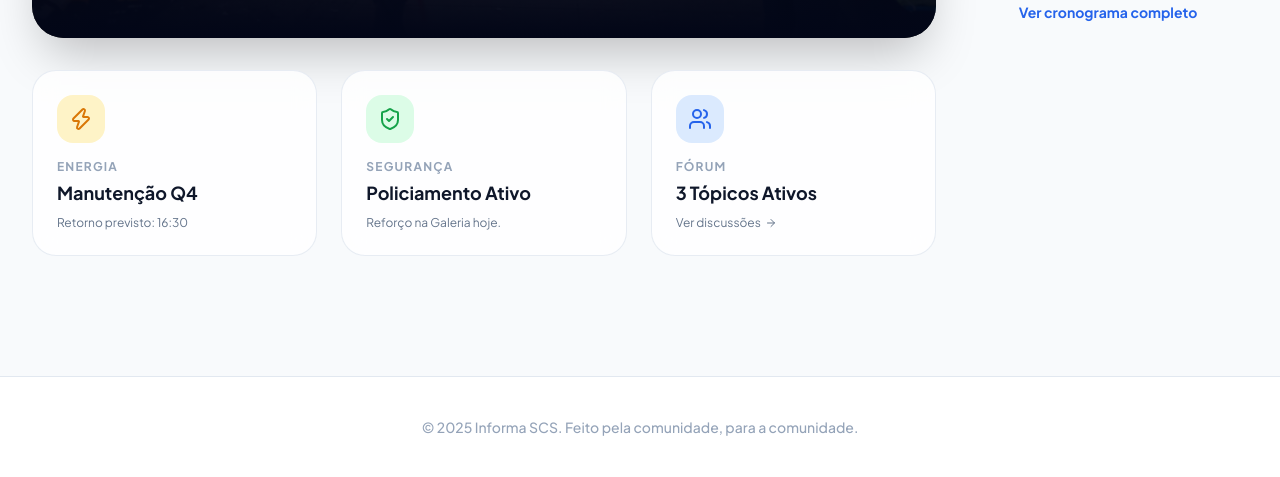
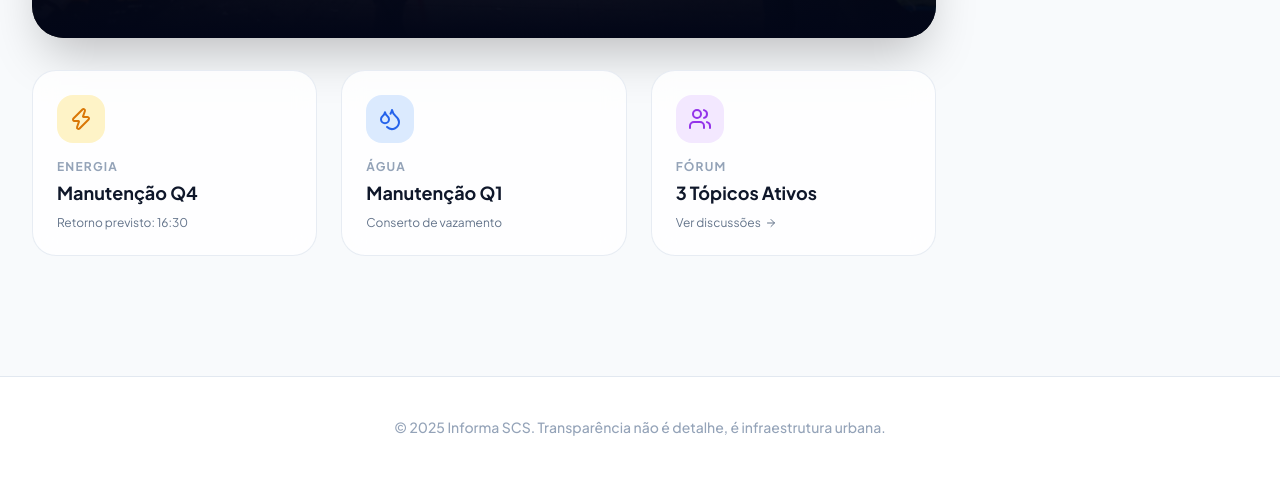
Before and after one commit to NavesDev/Iforma-SCS, a plain HTML site: page index.html in a window 1280 px wide. Shown: the part 583-1060 px from the top of the page. Drawn offline with nearby package versions, Linux system fonts and the light colour scheme.

Commit message:
feat: news addings

```diff
--- a/index.html
+++ b/index.html
@@ -113,7 +113,7 @@
 
     <footer class="bg-white border-t border-slate-200 mt-20 py-10">
         <div class="max-w-7xl mx-auto px-4 text-center">
-            <p class="text-slate-400 text-sm font-medium">© 2025 Informa SCS. Feito pela comunidade, para a comunidade.</p>
+            <p class="text-slate-400 text-sm font-medium">© 2025 Informa SCS. Transparência não é detalhe, é infraestrutura urbana.</p>
         </div>
     </footer>
 
@@ -126,19 +126,19 @@
             data: {
                 noticias: [
                     {id: 1, tag: 'NOVIDADE', title: 'Legalização dos ambulantes: como vai funcionar.', cat: 'Gov', time: '1 dia atrás', img: 'source/images/ambulantes-legalizados.jpg' },
-                    {id: 2, tag: 'URGENTE', title: 'Projeto prevê reocupação do Setor Comercial Sul', cat: 'Infra', time: '10 min atrás', img: 'source/images/SCS-revitalizacao.jpeg' },
-                    { id: 3, tag: 'CLIMA', title: 'Alerta para queda de energia com chuva forte', cat: 'Infra', time: '2 horas atrás', img: 'source/images/chuva-forte.jpg' },
+                    {id: 2, tag: 'URGENTE', title: 'Projeto prevê reocupação do Setor Comercial Sul', cat: 'Infra', time: '5 dias atrás', img: 'source/images/SCS-revitalizacao.jpeg' },
+                    {id: 3, tag: 'CLIMA', title: 'Alerta para queda de energia com chuva forte', cat: 'Infra', time: '1 semana atrás', img: 'source/images/chuva-forte.jpg' },
                 ],
                 obras: [
-                    { id: 0, local: 'Quadra 4 - Sul', progresso: 85, status: 'Finalizando', info: 'Troca de fiação e iluminação LED em todo o perímetro.' },
+                    { id: 0, local: 'Quadra 4 - Sul', progresso: 75, status: 'Finalizando', info: 'Troca de fiação e iluminação LED em todo o perímetro.' },
                     { id: 1, local: 'Quadra 2 - Bloco B', progresso: 30, status: 'Escavação', info: 'Implantação de novo sistema de drenagem pluvial.' },
                     { id: 2, local: 'Galeria dos Estados', progresso: 100, status: 'Concluído', info: 'Pintura, revitalização do piso e novos mobiliários urbanos.' }
                 ],
                 // Dados iniciais do fórum
                 forum: [
-                    { id: 1, author: 'Carlos V.', avatar: 'https://i.pravatar.cc/150?u=1', quadra: 'Q. 4', type: 'Buraco', title: 'Cratera impossível perto do BRB', desc: 'Já abri chamado na ouvidoria mas nada. Carros tendo que subir na calçada.', votes: 24, status: 'Aberto', time: '2h atrás', comments: 5 },
-                    { id: 2, author: 'Ana Julia', avatar: 'https://i.pravatar.cc/150?u=2', quadra: 'Q. 1', type: 'Segurança', title: 'Iluminação falhando no beco', desc: 'A noite fica um breu total na passagem para o conic.', votes: 42, status: 'Em Análise', time: '5h atrás', comments: 12 },
-                    { id: 3, author: 'Admin', avatar: 'https://i.pravatar.cc/150?u=admin', quadra: 'Geral', type: 'Aviso', title: 'Mutirão de limpeza no sábado', desc: 'Convidamos todos para ajudar na limpeza da praça central.', votes: 156, status: 'Oficial', time: '1d atrás', comments: 8 },
+                    { id: 1, author: 'Carlos V.', avatar: 'https://i.pravatar.cc/150?u=1', quadra: 'Q. 4', type: 'Buraco', title: 'Cratera impossível perto do BRB', desc: 'Já abri chamado na ouvidoria mas nada. Carros tendo que subir na calçada.', votes: 24, status: 'Aberto', time: '2 horas atrás', comments: 5 },
+                    { id: 2, author: 'Ana Julia', avatar: 'https://i.pravatar.cc/150?u=2', quadra: 'Q. 1', type: 'Segurança', title: 'Iluminação falhando no beco', desc: 'A noite fica um breu total na passagem para o conic.', votes: 42, status: 'Em Análise', time: '5 horas atrás', comments: 12 },
+                    { id: 3, author: 'Admin', avatar: 'https://i.pravatar.cc/150?u=admin', quadra: 'Geral', type: 'Aviso', title: 'Mutirão de limpeza no sábado', desc: 'Convidamos todos para ajudar na limpeza da praça central.', votes: 156, status: 'Oficial', time: '1 dia atrás', comments: 8 },
                 ]
             }
         };
@@ -233,36 +233,33 @@
                                     <div class="absolute inset-0 bg-gradient-to-t from-slate-950 via-slate-900/20 to-transparent p-10 flex flex-col justify-end">
                                         <div class="flex items-center gap-3 mb-4">
                                             <span class="bg-red-600 text-white text-[10px] font-black px-4 py-1 rounded-full uppercase tracking-tighter shadow-lg shadow-red-900/50">Destaque</span>
-                                            <span class="text-white/70 text-sm font-medium">Setor Comercial Sul • Agora</span>
+                                            <span class="text-white/70 text-sm font-medium">Setor Comercial Sul • 1 dia atrás</span>
                                         </div>
                                         <h2 class="text-white text-4xl md:text-5xl font-black leading-tight max-w-3xl mb-6">
                                             ${state.data.noticias?.[0]?.title}
                                         </h2>
-                                        <button class="bg-white/10 backdrop-blur-md border border-white/20 text-white w-fit px-8 py-3 rounded-2xl font-bold text-sm hover:bg-white hover:text-slate-900 transition-all flex items-center gap-2">
-                                            Ler notícia completa <i data-lucide="arrow-right" class="w-4 h-4"></i>
-                                        </button>
                                     </div>
                                 </div>
 
                                 <div class="grid grid-cols-1 md:grid-cols-3 gap-6">
-                                    <div class="glass-card p-6 rounded-3xl hover:-translate-y-1 transition-transform duration-300">
-                                        <div class="w-12 h-12 bg-amber-100 rounded-2xl flex items-center justify-center mb-4 text-amber-600">
+                                    <div class="glass-card p-6 rounded-3xl hover:-translate-y-1 transition-transform duration-300 cursor-pointer group">
+                                        <div class="w-12 h-12 bg-amber-100 rounded-2xl flex items-center justify-center mb-4 text-amber-600 group-hover:bg-amber-600 group-hover:text-white transition-colors">
                                             <i data-lucide="zap"></i>
                                         </div>
                                         <h4 class="font-bold text-slate-400 text-xs uppercase tracking-widest mb-1">Energia</h4>
                                         <p class="font-bold text-lg">Manutenção Q4</p>
                                         <p class="text-xs text-slate-500 mt-2">Retorno previsto: 16:30</p>
                                     </div>
-                                    <div class="glass-card p-6 rounded-3xl hover:-translate-y-1 transition-transform duration-300">
-                                        <div class="w-12 h-12 bg-green-100 rounded-2xl flex items-center justify-center mb-4 text-green-600">
-                                            <i data-lucide="shield-check"></i>
+                                    <div class="glass-card p-6 rounded-3xl hover:-translate-y-1 transition-transform duration-300 cursor-pointer group">
+                                        <div class="w-12 h-12 bg-blue-100 rounded-2xl flex items-center justify-center mb-4 text-blue-600 group-hover:bg-blue-600 group-hover:text-white transition-colors">
+                                            <i data-lucide="droplets"></i>
                                         </div>
-                                        <h4 class="font-bold text-slate-400 text-xs uppercase tracking-widest mb-1">Segurança</h4>
-                                        <p class="font-bold text-lg">Policiamento Ativo</p>
-                                        <p class="text-xs text-slate-500 mt-2">Reforço na Galeria hoje.</p>
+                                        <h4 class="font-bold text-slate-400 text-xs uppercase tracking-widest mb-1">Água</h4>
+                                        <p class="font-bold text-lg">Manutenção Q1</p>
+                                        <p class="text-xs text-slate-500 mt-2">Conserto de vazamento</p>
                                     </div>
                                     <div class="glass-card p-6 rounded-3xl hover:-translate-y-1 transition-transform duration-300 cursor-pointer group" onclick="app.navigate('forum')">
-                                        <div class="w-12 h-12 bg-blue-100 rounded-2xl flex items-center justify-center mb-4 text-blue-600 group-hover:bg-blue-600 group-hover:text-white transition-colors">
+                                        <div class="w-12 h-12 bg-purple-100 rounded-2xl flex items-center justify-center mb-4 text-purple-600 group-hover:bg-purple-600 group-hover:text-white transition-colors">
                                             <i data-lucide="users"></i>
                                         </div>
                                         <h4 class="font-bold text-slate-400 text-xs uppercase tracking-widest mb-1">Fórum</h4>
@@ -288,7 +285,6 @@
                                         <p class="text-[10px] text-slate-400 mt-2 uppercase font-bold tracking-widest">${obra.status}</p>
                                     </div>
                                 `).join('')}
-                                <button onclick="app.navigate('obras')" class="w-full py-4 text-blue-600 font-bold text-sm hover:bg-blue-50 rounded-2xl transition-colors">Ver cronograma completo</button>
                             </aside>
                         </div>
                     `;
@@ -375,9 +371,6 @@
 
                             <div class="flex gap-2 overflow-x-auto pb-4 mb-4">
                                 <button class="px-5 py-2 bg-slate-900 text-white rounded-full text-sm font-bold whitespace-nowrap">Todos</button>
-                                <button class="px-5 py-2 bg-white border border-slate-200 text-slate-600 hover:bg-slate-50 rounded-full text-sm font-bold whitespace-nowrap transition-colors">Em Aberto</button>
-                                <button class="px-5 py-2 bg-white border border-slate-200 text-slate-600 hover:bg-slate-50 rounded-full text-sm font-bold whitespace-nowrap transition-colors">Resolvidos</button>
-                                <button class="px-5 py-2 bg-white border border-slate-200 text-slate-600 hover:bg-slate-50 rounded-full text-sm font-bold whitespace-nowrap transition-colors">Oficiais</button>
                             </div>
 
                             <div class="space-y-4">
@@ -496,19 +489,6 @@
                                         <h5 class="font-black text-2xl text-blue-600">${obra.progresso}%</h5>
                                         <p class="font-bold text-slate-400 text-xs uppercase tracking-widest">Execução Atual</p>
                                     </div>
-
-                                    <div class="bg-white p-6 rounded-[2rem] border border-slate-100 shadow-sm">
-                                        <h5 class="font-black text-sm mb-4">Mão de Obra</h5>
-                                        <div class="flex -space-x-3 mb-6">
-                                            <img class="w-10 h-10 rounded-full border-4 border-white bg-slate-200" src="https://i.pravatar.cc/150?u=a">
-                                            <img class="w-10 h-10 rounded-full border-4 border-white bg-slate-200" src="https://i.pravatar.cc/150?u=b">
-                                            <img class="w-10 h-10 rounded-full border-4 border-white bg-slate-200" src="https://i.pravatar.cc/150?u=c">
-                                            <div class="w-10 h-10 rounded-full border-4 border-white bg-blue-600 flex items-center justify-center text-[10px] font-bold text-white">+12</div>
-                                        </div>
-                                        <button class="w-full py-4 bg-slate-900 text-white rounded-xl text-xs font-black hover:bg-blue-600 transition-colors uppercase tracking-widest">
-                                            Ver Galeria de Fotos
-                                        </button>
-                                    </div>
                                 </div>
                             </div>
                         </div>
@@ -530,7 +510,7 @@
                                 <div class="grid grid-cols-2 gap-4">
                                     <div class="space-y-2">
                                         <label class="text-xs font-black uppercase text-slate-400 tracking-widest">Seu Nome</label>
-                                        <input type="text" placeholder="Ex: Rafael" class="w-full bg-slate-50 border-none rounded-xl p-4 focus:ring-2 focus:ring-blue-500 transition-all font-medium" required>
+                                        <input type="text" placeholder="Ex: Pedro" class="w-full bg-slate-50 border-none rounded-xl p-4 focus:ring-2 focus:ring-blue-500 transition-all font-medium" required>
                                     </div>
                                     <div class="space-y-2">
                                         <label class="text-xs font-black uppercase text-slate-400 tracking-widest">Quadra</label>
```
